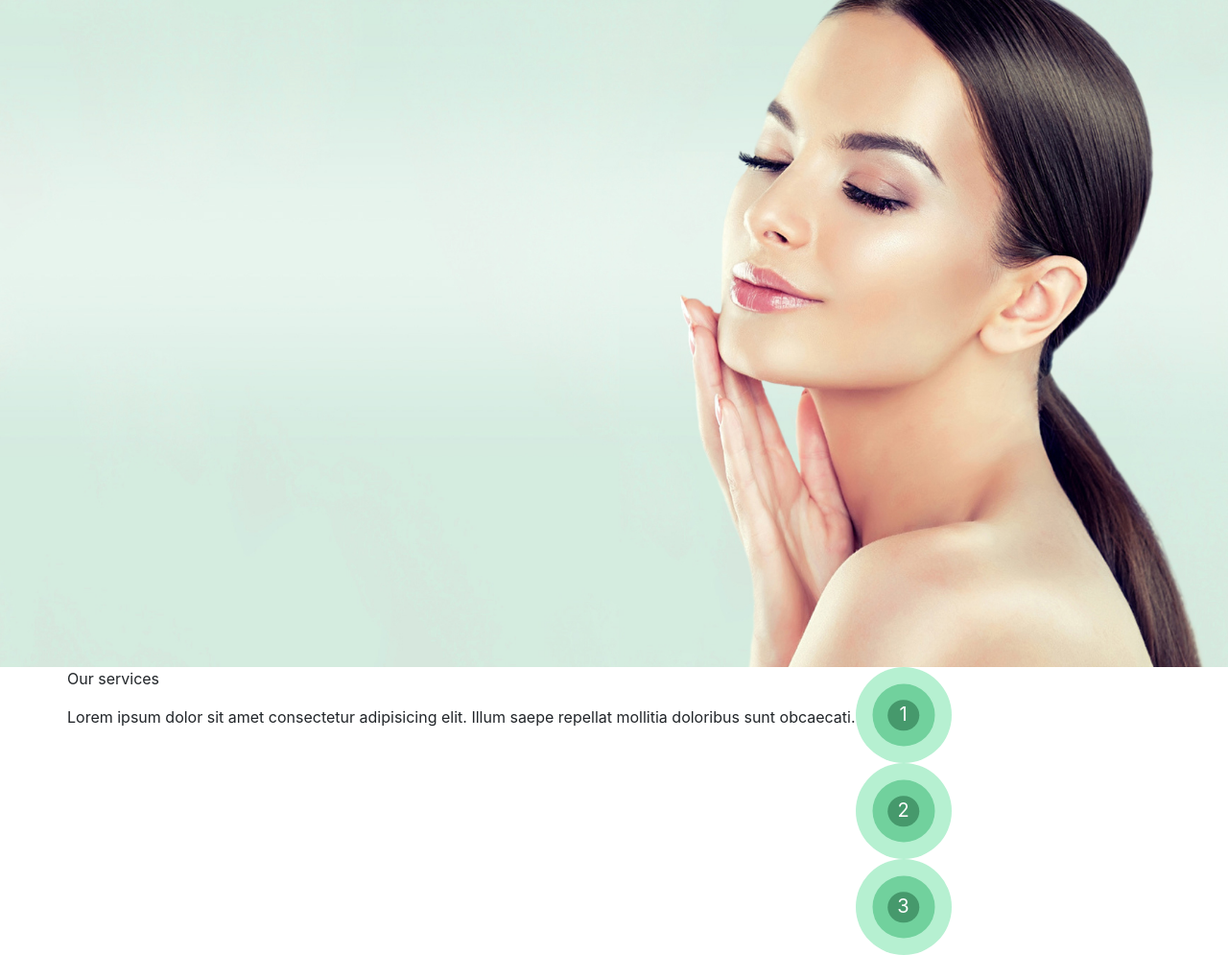
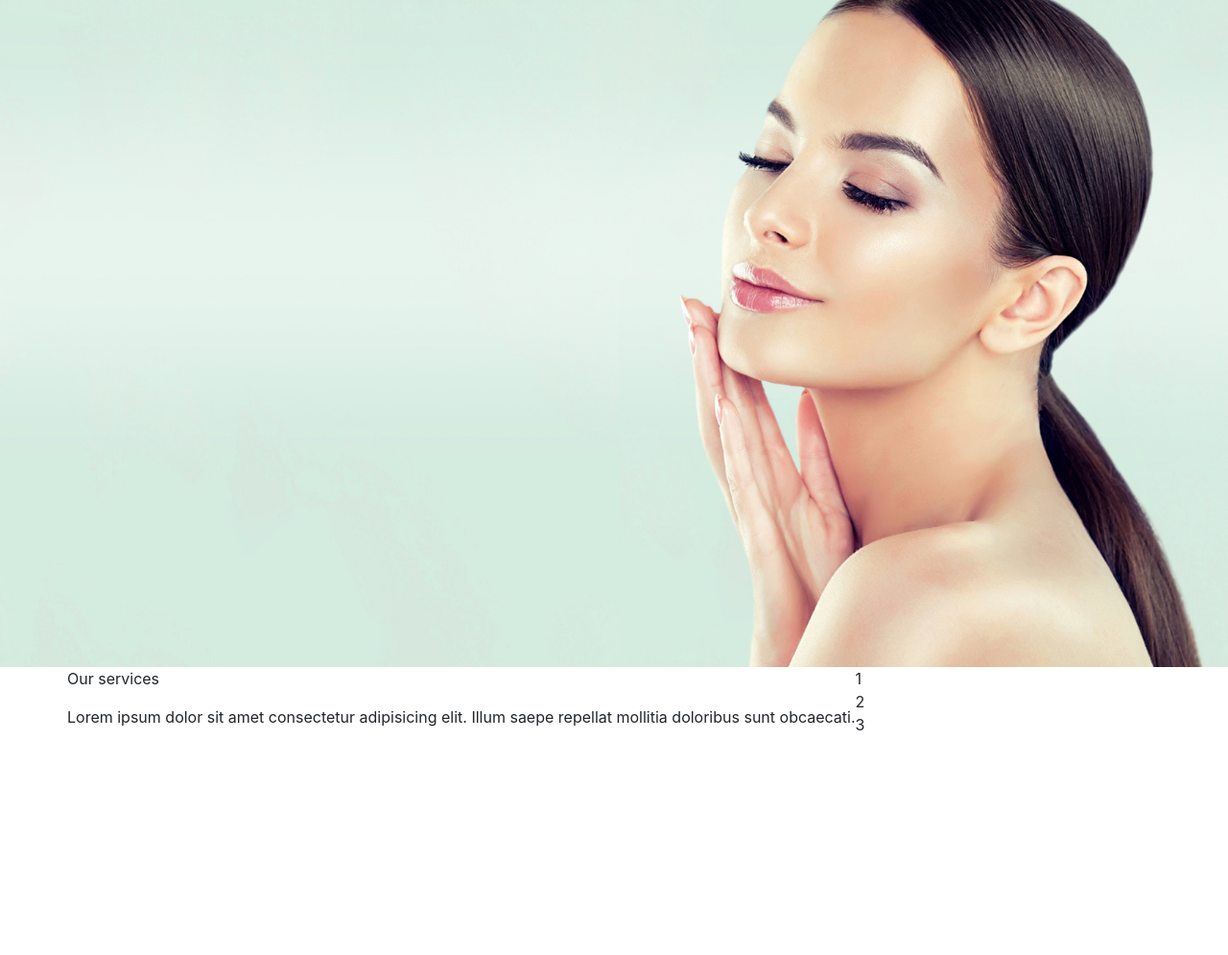
Before and after one commit to kana9379992/Saloon, a plain HTML site: page index.html in a window 1280 px wide. Shown: the part 105-1100 px from the top of the page at 96% size. After the commit the page ends 872 px from the top, so only its background shows below. Drawn offline with nearby package versions, Linux system fonts and the light colour scheme.

Commit message:
services block

```diff
--- a/sass/_services.sass
+++ b/sass/_services.sass
@@ -1,37 +0,0 @@
-.first-circle
-    position: relative
-    display: inline-block
-    width: 100px
-    height: 100px
-    background-color: #b6f0d1
-    border-radius: 50%
-.second-circle
-    position: relative
-    width: 65%
-    height: 65%
-    border-radius: 50%
-    background-color: #71d19d
-    left: 50%
-    top: 50%
-    transform: translate(-50%,-50%)
-.third-circle
-    position: relative
-    width: 50%
-    height: 50%
-    border-radius: 50%
-    background-color: #46996C
-    left: 50%
-    top: 50%
-    transform: translate(-50%,-50%)
-    text-align: center
-    vertical-align: 50%
-    font-size: 20px
-    color: white
-
-.steps
-   display: block
-.points:hover
-    transform: scale(1.1)
-    transition: all .2s ease-in-out
-.circle-text
-    user-select: none
```
Also changed, not shown: css/style.css.
